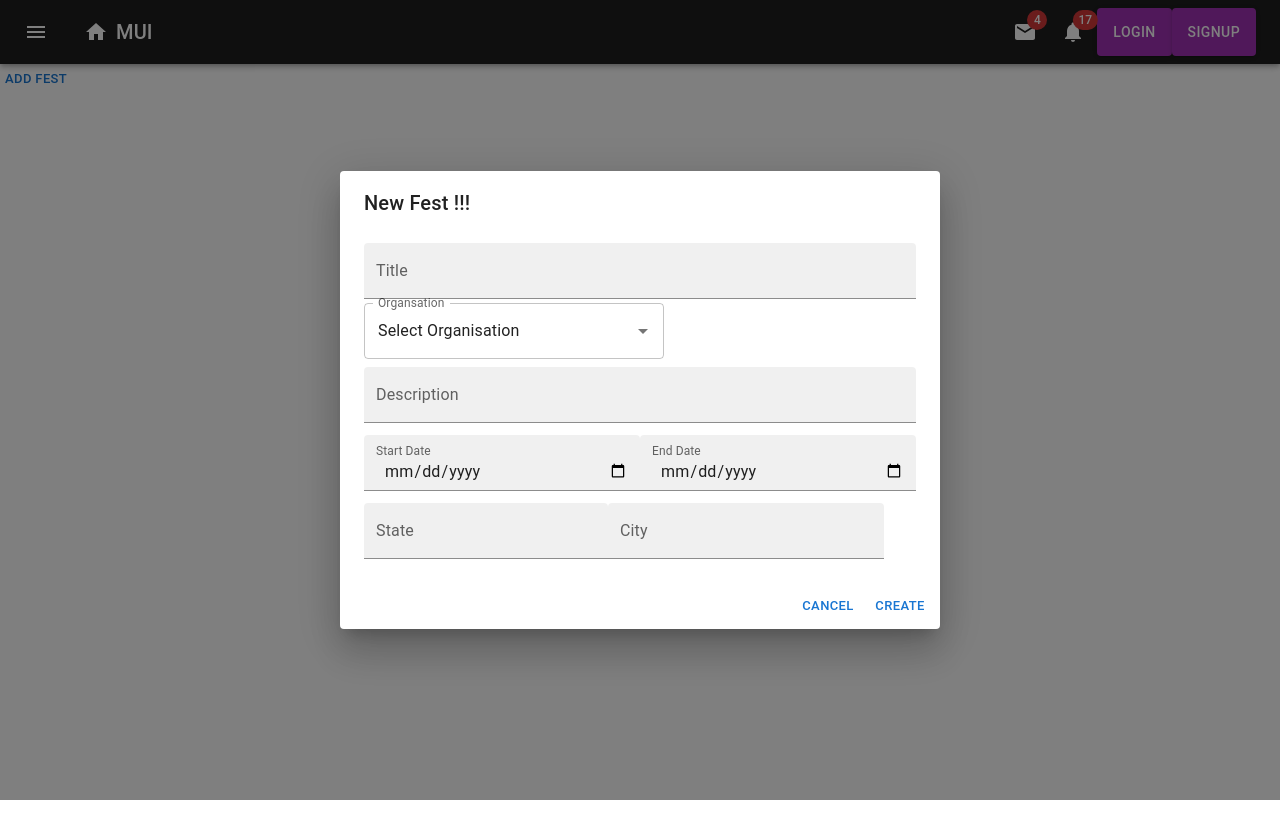
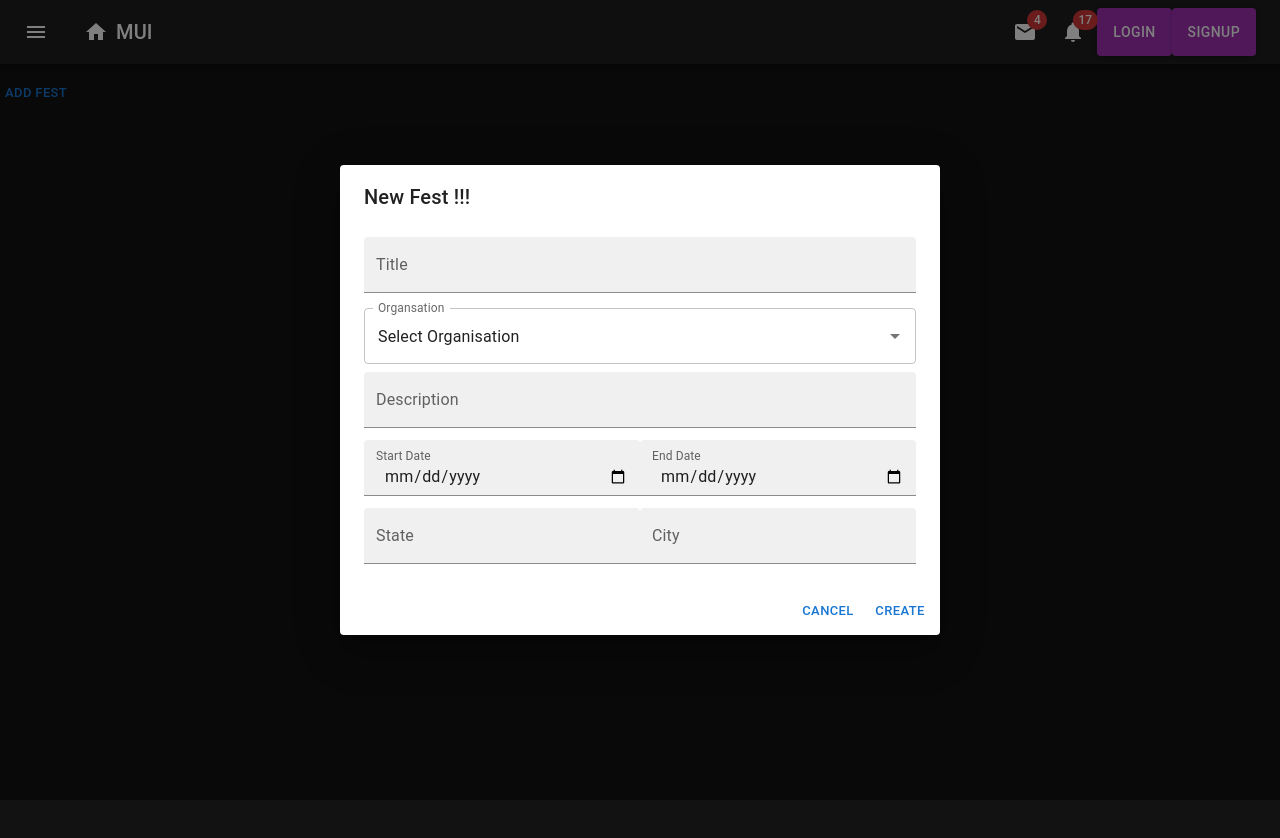
Before and after one commit to japnit01/FMS_Frontend, a React (Create React App) app in the folder fest_management_system/: page /c/myfests in a window 1280 px wide. Both pictures are taken after a click on the button "ADD FEST". Shown: the top 838 px of the page. Before the commit the page ends 800 px from the top, so only its background shows below. Built offline with nearby package versions, Linux system fonts and the light colour scheme.

Commit message:
my fest css

```diff
--- a/fest_management_system/src/Components/AddFest.js
+++ b/fest_management_system/src/Components/AddFest.js
@@ -3,13 +3,13 @@ import Dialog from "@mui/material/Dialog";
 import DialogActions from "@mui/material/DialogActions";
 import DialogContent from "@mui/material/DialogContent";
 import DialogTitle from "@mui/material/DialogTitle";
-import CustomTextField from "./CustomTextField";
 import Button from "@mui/material/Button";
 import universities from './universities'
 import TextField from '@mui/material/TextField';
 import Autocomplete from '@mui/material/Autocomplete';
 import Box from '@mui/material/Box';
 import festContext from "../Context/fest/festContext"
+import InputAdornment from '@mui/material/InputAdornment';
 
 function AddFest(props) {
 	const context = useContext(festContext);
@@ -113,15 +113,17 @@ function AddFest(props) {
 					<DialogTitle>{formname}</DialogTitle>
 					<DialogContent>
 
-						<CustomTextField
-							label={"Title"}
-							id={"name"}
-							type={"text"}
-							width={"100%"}
-							changefunc={onChange}
+						<TextField
+							label="Title"
+							id="name"
+							type="text"
+							sx={{width:"100%"}}
+							onChange={onChange}
 							value={fest.name}
-							name={"name"}
-						></CustomTextField>
+							name="name"
+							margin="dense"
+							variant="filled"
+						></TextField>
 
 						<Autocomplete
 							id="combo-box-demo"
@@ -129,7 +131,8 @@ function AddFest(props) {
 							getOptionLabel={(option) => option.label}
 							options={universities}
 							onChange={(e,value) => {handleChange(e,value)}}
-							sx={{ width: 300 }}
+							sx={{ width: '100%',paddingTop:'2%' }}
+
 							renderOption={(props, option) => (
 								<Box component="li" {...props} key={option.id}>
 									{option.label}
@@ -138,56 +141,67 @@ function AddFest(props) {
 							renderInput={(params) => <TextField {...params} label="Organsation" />}
 						/>
 
-						<CustomTextField
-							label={"Description"}
-							id={"description"}
-							type={"text"}
-							width={"100%"}
-							changefunc={onChange}
+						<TextField
+							label="Description"
+							id="description"
+							type="text"
+							sx={{width:"100%"}}
+							onChange={onChange}
 							value={fest.description}
-							name={"description"}
-						></CustomTextField>
+							name="description"
+							margin="dense"
+							variant="filled"
+						></TextField>
 
-						<CustomTextField
-							label={"Start Date"}
-							date={true}
-							id={"startdate"}
-							type={"date"}
-							width={"50%"}
-							changefunc={onChange}
+						<TextField
+							label="Start Date"
+							id="startdate"
+							type="date"
+							sx={{width:"50%"}}
+							onChange={onChange}
 							value={fest.startdate}
-							name={"startdate"}
-						></CustomTextField>
+							name="startdate"
+							margin="dense"
+							variant="filled"
+							InputProps = {{startAdornment:(<InputAdornment position="start"></InputAdornment>)}}
+						></TextField>
 
-						<CustomTextField
-							label={"End Date"}
-							date={true}
+						<TextField
+							label="End Date"
 							id={"enddate"}
 							type={"date"}
-							width={"50%"}
-							changefunc={onChange}
+							sx={{width:"50%"}}
+							onChange={onChange}
 							value={fest.enddate}
-							name={"enddate"}
-						></CustomTextField>
+							name="enddate"
+							margin="dense"
+							variant="filled"
+							InputProps = {{startAdornment:(<InputAdornment position="start"></InputAdornment>)}}
+						></TextField>
 
-						<CustomTextField
-							label={"State"}
-							id={"state"}
-							type={"text"}
-							changefunc={onChange}
+						<TextField
+							label="State"
+							id="state"
+							type="text"
+							sx={{width:"50%"}}
+							onChange={onChange}
 							value={fest.state}
-							name={"state"}
-						></CustomTextField>
+							name="state"
+							margin="dense"
+							variant="filled"
+						></TextField>
 
-						<CustomTextField
-							label={"City"}
-							id={"city"}
-							type={"text"}
-							width={"50%"}
-							changefunc={onChange}
+						<TextField
+							label="City"
+							id="city"
+							type="text"
+							sx={{width:"50%"}}
+							onChange={onChange}
 							value={fest.city}
-							name={"city"}
-						></CustomTextField>
+							name="city"
+							margin="dense"
+							variant="filled"
+						></TextField>
 					</DialogContent>
 
 					<DialogActions>
--- a/fest_management_system/src/Components/Home.js
+++ b/fest_management_system/src/Components/Home.js
@@ -1,12 +1,12 @@
 import React from "react";
-import { Link } from "react-router-dom";
+import { Link,useNavigate } from "react-router-dom";
 import "../css/Home.css";
 import Container from '@mui/material/Container';
 import Typography from "@mui/material/Typography";
 import Button from '@mui/material/Button';
 
 function Home() {
-
+  const navigate = useNavigate();
   return (
     <>
       <div className="application">
@@ -20,7 +20,7 @@ function Home() {
                 <Typography variant="h5" align="center" sx={{ marginTop: '1%' }}>
                   Making your event more extraordinary
                 </Typography>
-                <Button variant="contained" className="createfestbutton"> Start creating your fest </Button>
+                <Button variant="contained" className="createfestbutton" onClick={()=>navigate('/c/myfests')}> Start creating your fest </Button>
               </div>
             </div>
           </section>
--- a/fest_management_system/src/Components/MyFest.js
+++ b/fest_management_system/src/Components/MyFest.js
@@ -8,6 +8,8 @@ import Typography from "@mui/material/Typography";
 import { CardActionArea } from '@mui/material';
 import festContext from '../Context/fest/festContext'
 import { useNavigate } from "react-router-dom";
+import '../css/MyFest.css'
+import Grid from '@mui/material/Grid';
 
 function MyFest() {
   const context = useContext(festContext);
@@ -15,9 +17,9 @@ function MyFest() {
   const navigate = useNavigate();
   const [fests, setFests] = useState([]);
 
-  useEffect(()=>{
+  useEffect(() => {
     setupdate(true)
-  },[]);
+  }, []);
 
   useEffect(() => {
     if (localStorage.getItem("token")) {
@@ -34,30 +36,33 @@ function MyFest() {
 
   return (
     <>
-      <AddFest openbname={"Add Fest"} formname={"New Fest !!!"}></AddFest>
+      <div class="myfest">
+        <Grid container rowSpacing={3} spacing={1} sx={{ position:'relative'}}>
           {fests.map((fest) => (
-        <Card key={fest._id} sx={{ maxWidth: 345 }} >
+            <Grid item xs={4}>
+
+              <Card id="festcard" key={fest._id} raised	 sx={{ maxWidth: 345 }} >
                 <CardActionArea onClick={() => navigate(`/c/fest/${fest.name}-${fest._id}`)}>
-            <CardContent>
-              <Typography gutterBottom variant="h5" component="div">
+                  <CardContent className="festcardcontent">
+                    <Typography variant="h5">
                       {fest.name}
                     </Typography>
-              <Typography variant="body2" color="text.secondary">
+                    <Typography variant="body2">
                       Organised By:- {fest.organisation}
                     </Typography>
-              <Typography variant="body2" color="text.secondary">
+                    <Typography variant="body2" >
                       {fest.description}
                     </Typography>
-              <Typography variant="body2" color="text.secondary">
+                    <Typography variant="body2">
                       {fest.startdate}
                     </Typography>
-              <Typography variant="body2" color="text.secondary">
+                    <Typography variant="body2">
                       {fest.enddate}
                     </Typography>
-              <Typography variant="body2" color="text.secondary">
+                    <Typography variant="body2">
                       {fest.state}
                     </Typography>
-              <Typography variant="body2" color="text.secondary">
+                    <Typography variant="body2">
                       {fest.city}
                     </Typography>
                   </CardContent>
@@ -74,8 +79,11 @@ function MyFest() {
                   ></AddFest>
                 </CardActions>
               </Card>
+            </Grid>
           ))}
-
+        </Grid>
+        <AddFest openbname={"Add Fest"} formname={"New Fest !!!"}></AddFest>
+      </div>
     </>
   );
 }
--- a/fest_management_system/src/css/Home.css
+++ b/fest_management_system/src/css/Home.css
@@ -5,7 +5,7 @@
     position: absolute;
     background-image: url("../../public/home/3.jpg");
     background-position:40% 90%;
-    opacity: 0.60;
+    opacity: 0.50;
 }
 
 .createfesttext{
@@ -16,19 +16,27 @@
     text-align: center;
 }
 
+.createfest h1{
+    opacity: 0.87;
+}
+
+.createfest h5
+{
+    opacity: 0.70;
+}
+
 .createfestbutton{
-    width: 20vw;
+    width: 28%;
     height: 8vh;
     text-transform: unset !important;
     margin-top:4% !important;
     border-radius: 100px !important;
     font-size: 18px !important;
     font-weight:550 !important;
-    background-color:#007afc !important;
+    background-color:#BB86FC !important;
     padding: 1% 0 1% 0;
 }
 
-/* #007afc */
 .createfest{
     height:120vh;
 }
--- /dev/null
+++ b/fest_management_system/src/css/MyFest.css
@@ -0,0 +1,16 @@
+.myfest {
+    background-color: #121212;
+    min-height: 100vh;
+    padding-top: 3%;
+}
+
+#festcard{
+    background-color: rgba(18, 18, 18,-1) !important;
+    margin: auto;
+    border-radius: 15px;
+}
+
+.festcardcontent h5,p
+{
+    color: white !important;
+}
--- a/fest_management_system/src/css/Navbar.css
+++ b/fest_management_system/src/css/Navbar.css
@@ -2,4 +2,5 @@
     background-color: #121212 !important;
     opacity: 0.95;
     z-index:10;
+    position: relative !important;
 }
```
Lines whose indentation alone changed are shown as unchanged.
